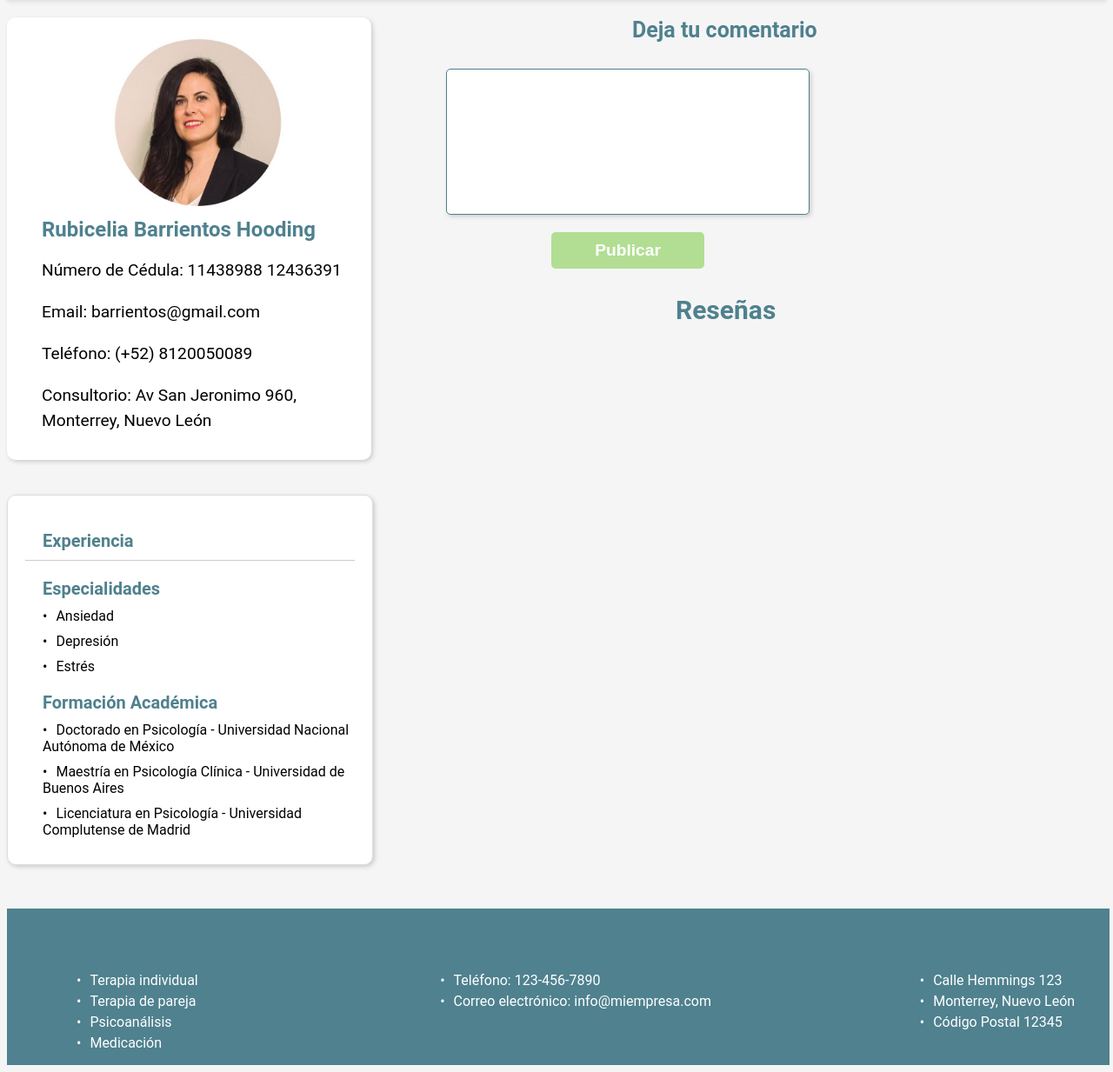
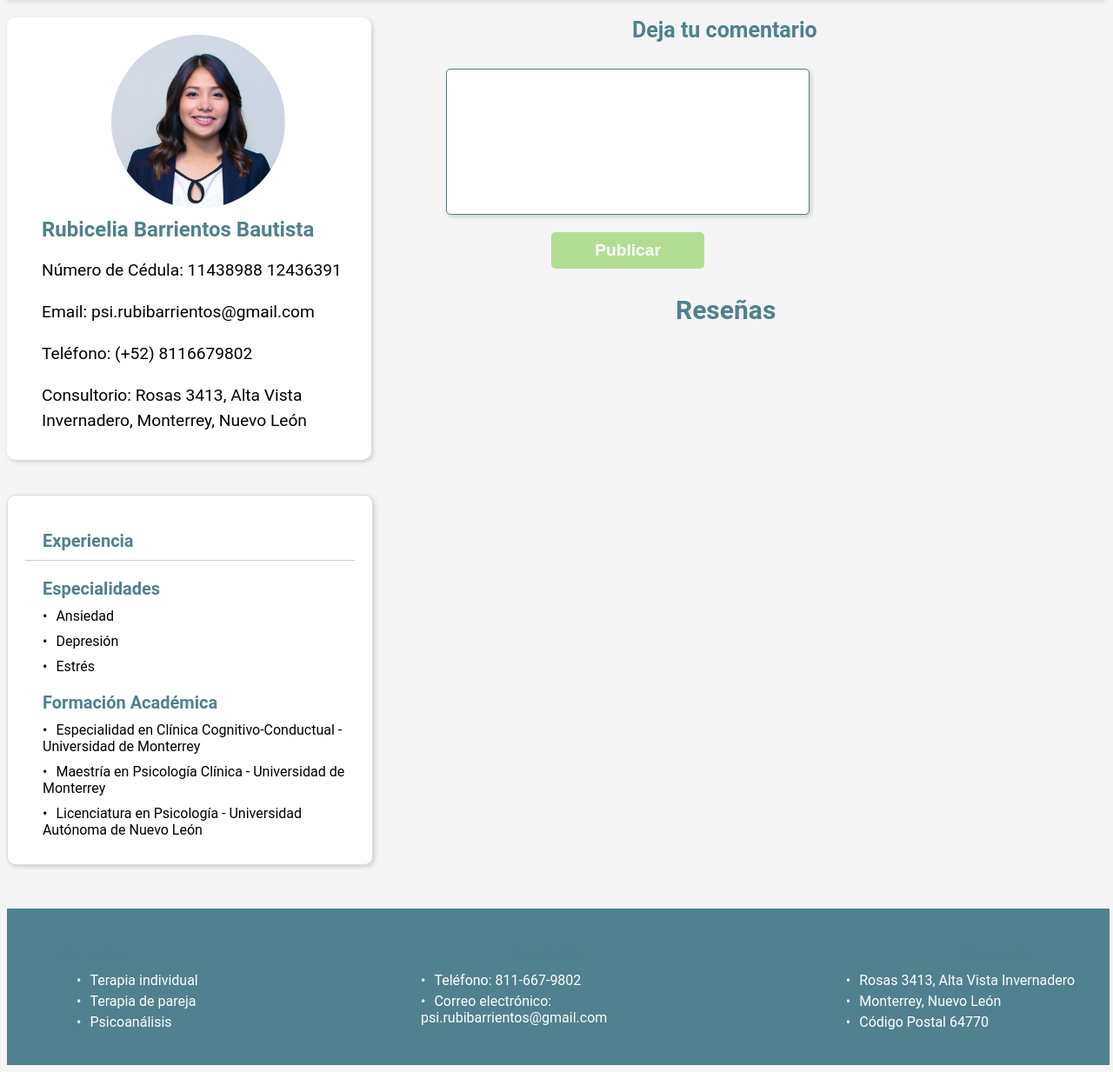
Before and after one commit to luisgalvotz/Proyecto-IDS, a PHP site: page /perfil.php in a window 1280 px wide. Shown: the part 108-1341 px from the top of the page at 87% size. Run offline with PHP 8.4, Linux system fonts and the light colour scheme.

Commit message:
Informacion de contacto

```diff
--- a/perfil.php
+++ b/perfil.php
@@ -47,12 +47,12 @@
                 <div class="psicologa">
 
                     <div class="right2">
-                        <img src="img/psicologa2.jpg" alt="Descripción de la imagen">
-                        <a href="perfil.php" class="nombre">Rubicelia Barrientos Hooding</a>
+                        <img src="img/psicologa2.png" alt="Descripción de la imagen">
+                        <a href="perfil.php" class="nombre">Rubicelia Barrientos Bautista</a>
                         <p class="cedula">Número de Cédula: 11438988 12436391 </p>
-                        <p class="email">Email: barrientos@gmail.com</p>
-                        <p class="frase">Teléfono: (+52) 8120050089</p>
-                        <p class="frase">Consultorio: Av San Jeronimo 960, Monterrey, Nuevo León</p>
+                        <p class="email">Email: psi.rubibarrientos@gmail.com</p>
+                        <p class="frase">Teléfono: (+52) 8116679802</p>
+                        <p class="frase">Consultorio: Rosas 3413, Alta Vista Invernadero, Monterrey, Nuevo León</p>
                     </div>
                 </div>
             </div>
@@ -69,9 +69,9 @@
                 </ul>
                 <h3>Formación Académica</h3>
                 <ul>
-                    <li>Doctorado en Psicología - Universidad Nacional Autónoma de México</li>
-                    <li>Maestría en Psicología Clínica - Universidad de Buenos Aires</li>
-                    <li>Licenciatura en Psicología - Universidad Complutense de Madrid</li>
+                    <li>Especialidad en Clínica Cognitivo-Conductual - Universidad de Monterrey</li>
+                    <li>Maestría en Psicología Clínica - Universidad de Monterrey</li>
+                    <li>Licenciatura en Psicología - Universidad Autónoma de Nuevo León</li>
                 </ul>
             </div>
 
@@ -125,22 +125,21 @@
                 <li>Terapia individual</li>
                 <li>Terapia de pareja</li>
                 <li>Psicoanálisis</li>
-                <li>Medicación</li>
             </ul>
         </div>
         <div class="col center-col">
             <h3>Contacto</h3>
             <ul>
-                <li>Teléfono: 123-456-7890</li>
-                <li>Correo electrónico: info@miempresa.com</li>
+                <li>Teléfono: 811-667-9802</li>
+                <li>Correo electrónico: psi.rubibarrientos@gmail.com</li>
             </ul>
         </div>
         <div class="col right-col">
             <h3>Dirección</h3>
             <ul>
-                <li>Calle Hemmings 123</li>
+                <li>Rosas 3413, Alta Vista Invernadero</li>
                 <li>Monterrey, Nuevo León</li>
-                <li>Código Postal 12345</li>
+                <li>Código Postal 64770</li>
             </ul>
         </div>
     </footer>
```
Also changed, not shown: AgendarCita.php (+4 -5 lines), Citas.php (+4 -5 lines), index.php (+6 -7 lines), perfilEditar.php (+9 -10 lines), psicologaInicio.php (+5 -6 lines), img/psicologa2.png (added).
